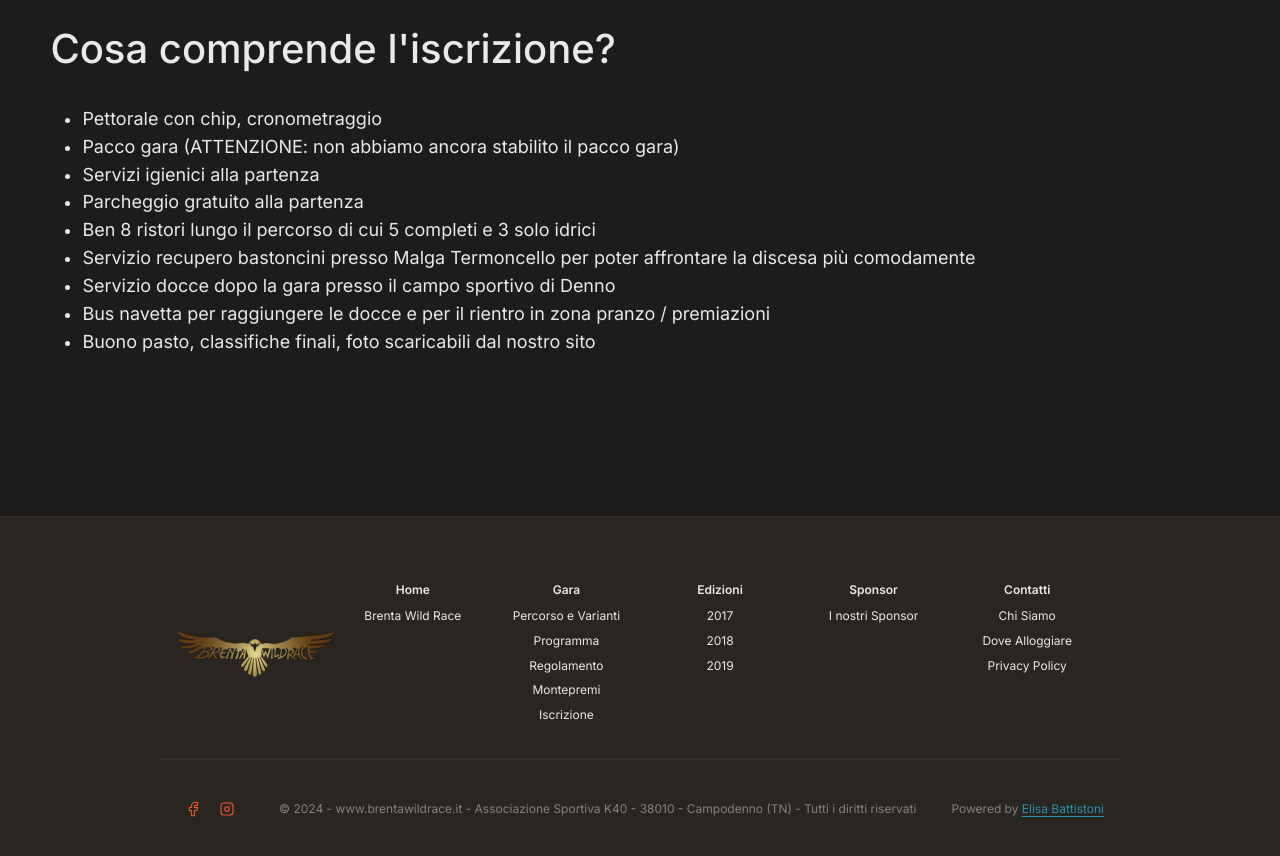
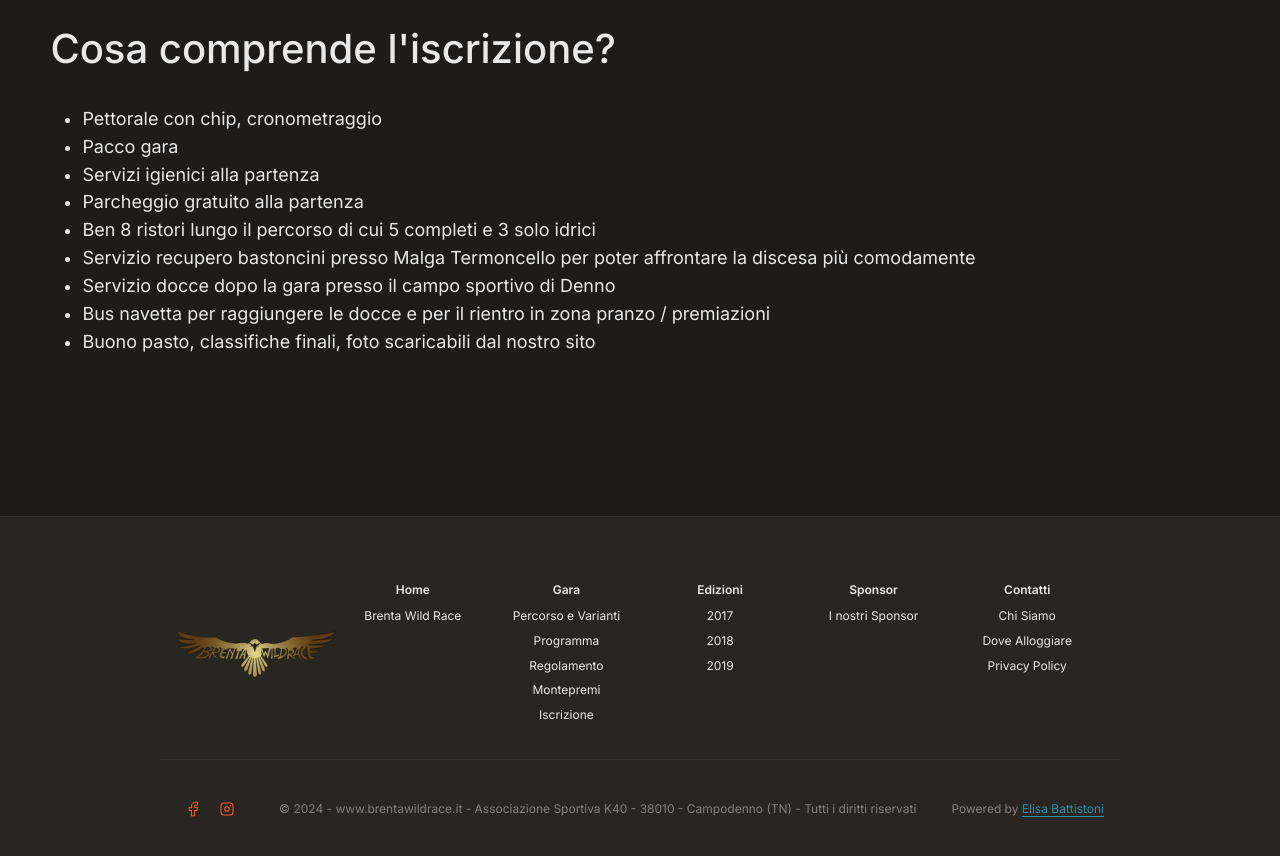
Before and after one commit to elibattistoni/brenta-wild-race, a React (Vite) app: page /#/gara/iscrizione in a window 1280 px wide. Shown: the part 1500-2356 px from the top of the page. Built offline with nearby package versions, Linux system fonts and the light colour scheme.

Commit message:
fix: hour lunch + warning pacco gara

```diff
--- a/src/pages/trail/TrailProgramPage.jsx
+++ b/src/pages/trail/TrailProgramPage.jsx
@@ -65,7 +65,7 @@ const TrailProgramPage = () => {
 
                 <HourScheduleGroup hour="11:15" text="Arrivo primi atleti" />
                 {!isXXS && <Space />}
-                <HourScheduleGroup hour="13:00" text="Inizio pranzo" />
+                <HourScheduleGroup hour="12:00" text="Inizio pranzo" />
                 {!isXXS && <Space />}
                 <HourScheduleGroup hour="14:00" text="Premiazioni" />
                 <Text
--- a/src/pages/trail/TrailRegistrationPage.jsx
+++ b/src/pages/trail/TrailRegistrationPage.jsx
@@ -115,9 +115,7 @@ const RegistrationDetails = () => {
         <ParagraphText>Pettorale con chip, cronometraggio</ParagraphText>
       </li>
       <li>
-        <ParagraphText>
-          Pacco gara (ATTENZIONE: non abbiamo ancora stabilito il pacco gara)
-        </ParagraphText>
+        <ParagraphText>Pacco gara</ParagraphText>
       </li>
       <li>
         <ParagraphText>Servizi igienici alla partenza</ParagraphText>
```
